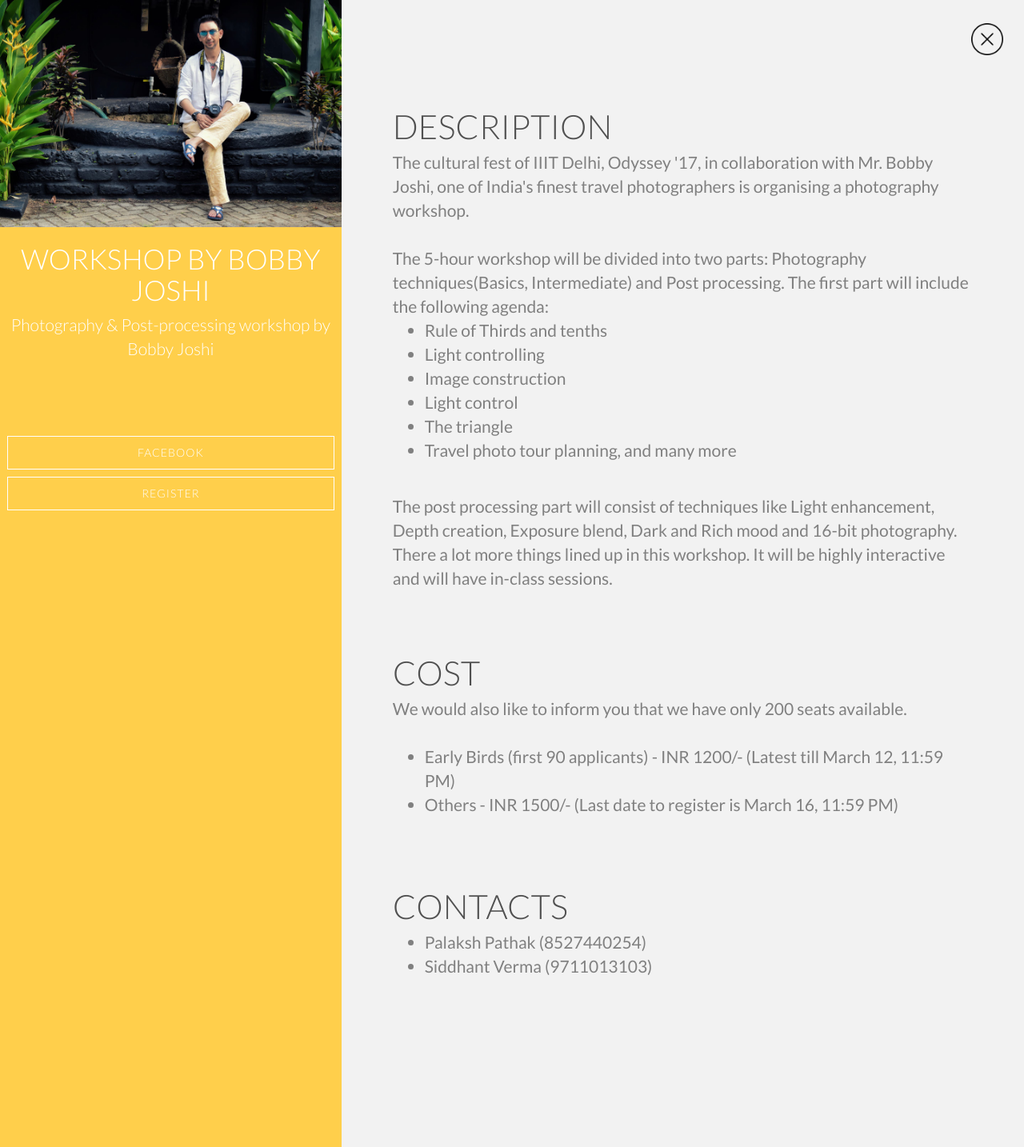
After one commit to geekSiddharth/odyssey-website, a Flask app: template templates/nirvana-night.html in a window 1280 px wide. The commit adds this page. Shown: the whole page at 80% size. Run offline with Flask 2, Linux system fonts and the light colour scheme; the template is opened without the code that fills it, so the values that code supplies are empty; parts of the project's set-up code (start-up, migrations or seed data) failed here and were passed over; some libraries are stand-ins or nearby versions.

Commit message:
NirvanaNight added

```diff
--- a/templates/index.html
+++ b/templates/index.html
@@ -39,7 +39,7 @@
 </head>
 <body id="bg">
 <div class="loader">
-    <img src="/static/img/TLT_web.png"/>
+    <img src="/static/img/glance.png"/>
     <i id="train-stop" class="fa fa-times-circle" aria-hidden="true" style="position: fixed;top: 2%;right: 2%;z-index:999999; color:white; font-size: 4em; cursor: pointer"></i>
 </div>
 <div class="container">
@@ -52,7 +52,7 @@
     <li><a href="/accommodation">Accommodation</a></li>
 <!--     <li><a href="/bobby">Workshop</a></li>
  -->    <li><a href="/college-trophy">College Trophy</a></li>
-    <li><a href="http://mun.iiitd.edu.in/">MUN'17</a></li>
+        <li><a href="http://bit.ly/OdysseyTLT">Nirvana Night Pass</a></li>
     <li>&nbsp;</li>
     </nav>
 
--- /dev/null
+++ b/templates/nirvana-night.html
@@ -0,0 +1,210 @@
+<!DOCTYPE html>
+<html lang="en">
+<head>
+    <meta charset="utf-8">
+    <meta http-equiv="X-UA-Compatible" content="IE=edge">
+    <META HTTP-EQUIV="CACHE-CONTROL" CONTENT="PUBLIC">
+    <META HTTP-EQUIV="EXPIRES" CONTENT="Mon, 25 Jan 2017 11:59:01 GMT">
+    <meta name="apple-mobile-web-app-capable" content="yes">
+    <meta name="viewport" content="width=device-width, initial-scale=1">
+    <meta name="author" content="@gureks, @geekSiddharth, @peey">
+    <!-- Twitter Cards -->
+    <meta name="twitter:card" content=" Workshop by Bobby Joshi - Odyssey'17 | IIIT Delhi">
+    <meta name="twitter:site" content="@IIITDOdyssey">
+    <!--Open Graph-->
+    <meta property="og:title" content=" Workshop by Bobby Joshi - Odyssey'17 | IIIT Delhi"/>
+    <meta property="og:url" content="http://odyssey.iiitd.edu.in/events/bobby"/>
+    <meta property="og:type" content="website"/>
+    <meta property="og:description" content="Photography & Post-processing workshop by Bobby Joshi.  The cultural fest of IIIT Delhi, Odyssey '17, in collaboration with Mr. Bobby Joshi, one of India's finest travel photographers is organising a photography workshop.
+                    "/>
+    <meta property="og:image" content="http://odyssey.iiitd.edu.in/static/img/bobby.jpg">
+    <meta property="og:image:width" content="600"/>
+    <meta property="og:image:height" content="338"/>
+    <meta name="google-site-verification" content="vDuy64gCsdqy5k_UQclTx1Jb86yi_KLN2EHWT7luW4Q"/>
+    <title> Nirvana Night - Odyssey'17 | IIIT Delhi</title>
+    <link rel="stylesheet" href="//maxcdn.bootstrapcdn.com/bootstrap/3.3.7/css/bootstrap.min.css">
+    <link href="../static/css/one-event.css" rel="stylesheet">
+</head>
+<body>
+<a href="/" class="closeC"><img src="../static/img/close.png" height="40px" width="40px"></a>
+<div class="container-fluid" style="width: 100%; overflow-x: hidden">
+    <div class="row">
+        <div class="col-md-4 side-bar " style="padding:0;">
+            <div class="content ">
+                <div class="heading">
+                    <img src="../static/img/bobby.jpg" class="cover" width="100%"
+                         height="auto">
+                    <h1 style="font-size: 250%;">
+                        Workshop by Bobby Joshi
+                    </h1>
+                    <p class="tagline" style="font-size: 150%">
+                        Photography & Post-processing workshop by Bobby Joshi
+                    </p>
+                </div>
+                <div class="side-bottom-bar row">
+                    <div class="col-md-12" style="padding-bottom: 2%;">
+                        <a class="btn btn-1f btn-1" href="https://www.facebook.com/events/389543221403544/">Facebook</a>
+                    </div>
+                    <div class="col-md-12">
+                        <a class="btn btn-1f btn-1" href="https://bit.ly/BobbyJoshiIIITD">Register</a>
+                    </div>
+                </div>
+            </div>
+        </div>
+
+        <div class="col-md-8 right-bar">
+            <div class="card">
+                <div class="card-heading">
+                    Description
+                </div>
+                <div class="card-text">
+                    The cultural fest of IIIT Delhi, Odyssey '17, in collaboration with Mr. Bobby Joshi, one of India's
+                    finest travel photographers is organising a photography workshop.
+                    <br>
+                    <br>
+                    The 5-hour workshop will be divided into two parts: Photography techniques(Basics, Intermediate) and
+                    Post processing. The first part will include the following agenda:
+                    <br>
+                    <ul>
+                        <li> Rule of Thirds and tenths</li>
+                        <li> Light controlling</li>
+                        <li> Image construction</li>
+                        <li> Light control</li>
+                        <li> The triangle</li>
+                        <li> Travel photo tour planning, and many more</li>
+                    </ul>
+                    <br>
+                    The post processing part will consist of techniques like Light enhancement, Depth creation, Exposure
+                    blend, Dark and Rich mood and 16-bit photography. There a lot more things lined up in this workshop.
+                    It will be highly interactive and will have in-class sessions.
+
+                </div>
+            </div>
+            <div class="card">
+                <div class="card-heading">
+                    Cost
+                </div>
+                <div class="card-text">
+
+                    We would also like to inform you that we have only 200 seats available. <br><br>
+                    <ul>
+                        <li> Early Birds (first 90 applicants) - INR 1200/- (Latest till March 12, 11:59 PM)</li>
+                        <li> Others - INR 1500/- (Last date to register is March 16, 11:59 PM)</li>
+                    </ul>
+                </div>
+            </div>
+
+            <div class="card">
+                <div class="card-heading">
+                    Contacts
+                </div>
+                <div class="card-text">
+                    <ul>
+                        <li>
+                            Palaksh Pathak (8527440254)
+                        </li>
+                        <li>
+                            Siddhant Verma (9711013103)
+                        </li>
+                    </ul>
+                </div>
+            </div>
+        </div>
+    </div>
+</div>
+</body>
+<script src="//ajax.googleapis.com/ajax/libs/jquery/3.1.1/jquery.min.js"></script>
+<script src="//maxcdn.bootstrapcdn.com/bootstrap/3.3.7/js/bootstrap.min.js"></script>
+<script>window.addEventListener("keyup", function (e) {
+    if (e.keyCode == 27) window.location = "http://odyssey.iiitd.edu.in/events/";
+    ;
+}, false);</script>
+<script type="application/ld+json">
+			{
+			"@context": "http://www.schema.org",
+			"@type": "WebSite",
+			"name": "Odyssey",
+			"alternateName": "Odyssey IIIT D",
+			"url": "http://odyssey.iiitd.edu.in/",
+			 "keywords":"Odyssey, Odyssey IIIT D, Odyssey IIITD, Odyssey IIIT, Cultural fest of IIIT D, Cultral fest in Delhi",
+			 "sameAs": [
+				"https://www.facebook.com/odyssey.iiitd/",
+				"https://plus.google.com/104900525075222914073",
+				"https://twitter.com/IIITDOdyssey",
+				"https://www.instagram.com/iiitdodyssey/",
+				"https://www.youtube.com/channel/UCO-faubxbzjAqka5Po5IgmQ"
+			],
+			"description": "Odyssey is IIITD’s cultural festival that provides a platform for talent and competition in various fields. This year, with the theme of “Around the world in two days”, Odyssey will  will host several unique events in a wide array of categories, including Dance, Music, Theatre, and Digital Arts."
+			}
+
+
+
+
+</script>
+<script type="application/ld+json">
+			{
+			"@context": "http://www.schema.org",
+					"@type": "Event",
+					"name": "Photography & Post-processing workshop by Bobby Joshi",
+					"@id": "http://odyssey.iiitd.edu.in/bobby",
+					"url": "http://odyssey.iiitd.edu.in/events/bobby",
+                    "image":"http://odyssey.iiitd.edu.in/static/img/bobby.jpg,
+					"sameAs": [
+				"https://www.facebook.com/events/389543221403544/"
+			],
+            "superEvent" : {
+            "@type":"Festival",
+            "name":"Odyssey",
+            "@id":"http://odyssey.iiitd.edu.in/",
+            "url":"http://odyssey.iiitd.edu.in/",
+            "location": {
+				"@type": "Place",
+						"name": "IIIT D",
+						"alternateName": "IIIT Delhi",
+						"sameAs": "https://www.iiitd.ac.in/",
+						"address": {
+					"@type": "PostalAddress",
+							"streetAddress": " Indraprastha Institute of Information Technology, Okhla Industrial Estate, Phase III, (Near Govindpuri Metro Station) New Delhi, India",
+							"addressLocality": "New Delhi",
+							"addressRegion": "Delhi",
+							"postalCode": "110020",
+							"addressCountry": "India"
+				}
+			},
+             "startDate": "2017-03-24T08:00",
+			"endDate": "2017-03-25T23:59"
+            },
+			  "startDate": "2017-03-18T10:00",
+			"endDate": "2017-03-18T16:00",
+					"description": " The cultural fest of IIIT Delhi, Odyssey '17, in collaboration with Mr. Bobby Joshi, one of India's finest travel photographers is organising a photography workshop.
+                  ",
+					"location": {
+				"@type": "Place",
+						"name": "IIIT D",
+						"alternateName": "IIIT Delhi",
+						"sameAs": "https://www.iiitd.ac.in/",
+						"address": {
+					"@type": "PostalAddress",
+							"streetAddress": " Indraprastha Institute of Information Technology, Okhla Industrial Estate, Phase III, (Near Govindpuri Metro Station) New Delhi, India",
+							"addressLocality": "New Delhi",
+							"addressRegion": "Delhi",
+							"postalCode": "110020",
+							"addressCountry": "India"
+				}
+			},
+			"typicalAgeRange": "15-30",
+					"offers": {
+				"@type": "Offer",
+						"description": "Event Ticket",
+                        "priceCurrency": "INR",
+                        "availability": "http://schema.org/LimitedAvailability",
+						"url": "https://docs.google.com/forms/d/e/1FAIpQLSfPh6Q8rfRPxbVp2MdUr2pz_8blxlRoSqMN1qTGUQTVPL4Ynw/viewform",
+						"price": "1200"
+			}
+			}
+
+
+
+
+</script>
+</html>
```
Also changed, not shown: static/img/glance.png (added).
